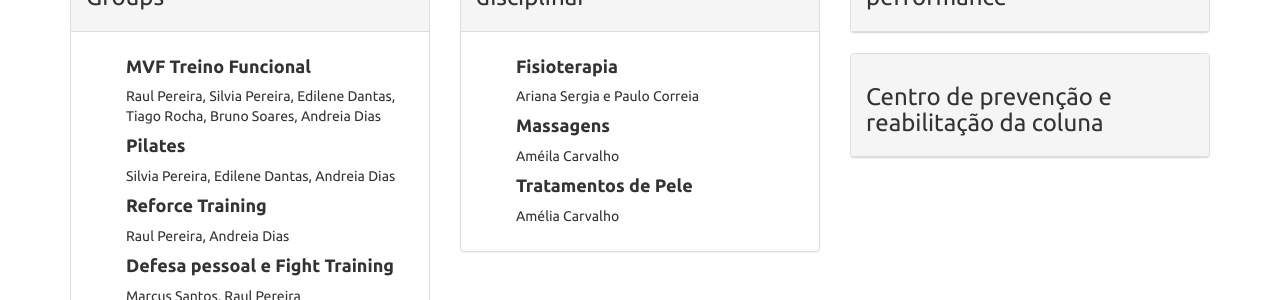
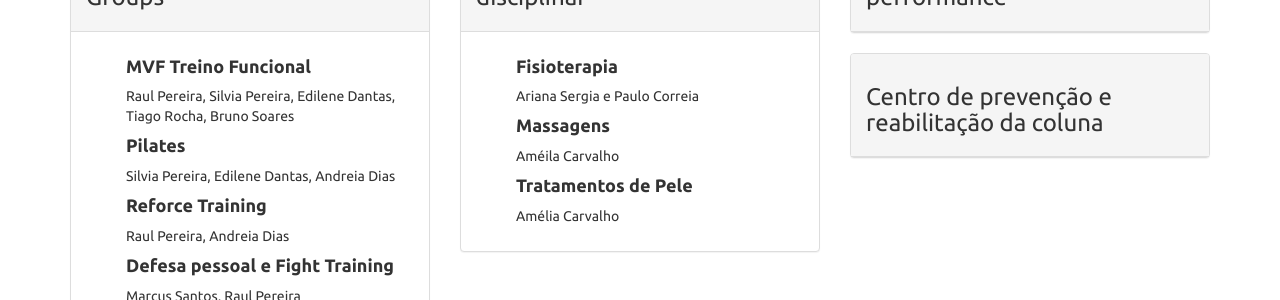
Before and after one commit to estudiotest/estudiotest.github.io, a Jekyll site: the page built from servicos-e-profissionais/index.html, in a window 1280 px wide and 1155 px high. Shown: the part 623-923 px from the top of the window. Built offline with Jekyll 4.4.1, drawn with Linux system fonts in a browser that asks for light colours.

Commit message:
Updated list of professionals

```diff
--- a/servicos-e-profissionais/index.html
+++ b/servicos-e-profissionais/index.html
@@ -28,7 +28,7 @@ title: Serviços e Profissionais
                     <div class="panel-body">
                         <ul>
                             <li><h4>MVF Treino Funcional</h4></li>
-                            <span class="prof">Raul Pereira, Silvia Pereira, Edilene Dantas, Tiago Rocha, Bruno Soares, Andreia Dias</span>
+                            <span class="prof">Raul Pereira, Silvia Pereira, Edilene Dantas, Tiago Rocha, Bruno Soares</span>
                             <li><h4>Pilates</h4></li>
                             <span class="prof">Silvia Pereira, Edilene Dantas, Andreia Dias</span>
                             <li><h4>Reforce Training</h4></li>
```
